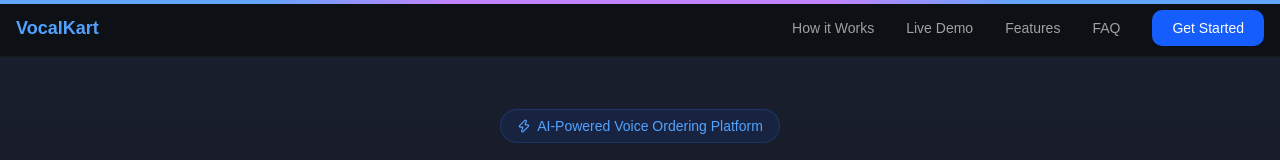
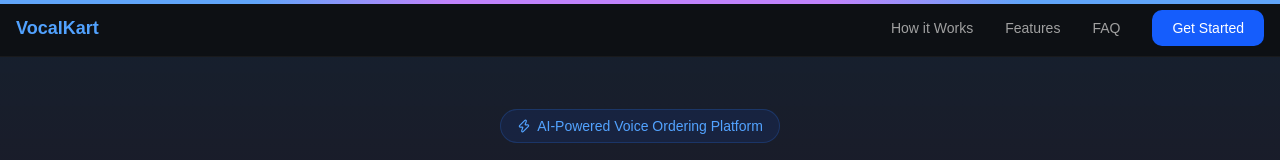
Before and after one commit to MAHADEVAN-007/voice-agent, a React (Vite) app in the folder frontend/: page / in a window 1280 px wide. Shown: the top 160 px of the page. Built offline with nearby package versions, Linux system fonts and the light colour scheme.

Commit message:
frontend fixed

```diff
--- a/frontend/src/pages/LandingPage.tsx
+++ b/frontend/src/pages/LandingPage.tsx
@@ -152,7 +152,6 @@
           <div className="hidden md:flex items-center gap-8 text-sm">
             {[
               { id: "how", label: "How it Works" },
-              { id: "demo", label: "Live Demo" },
               { id: "features", label: "Features" },
               { id: "faq", label: "FAQ" },
             ].map((link) => (
@@ -172,7 +171,6 @@
               <div className="flex flex-col p-4 gap-2 text-sm">
                 {[
                   { id: "how", label: "How it Works" },
-                  { id: "demo", label: "Live Demo" },
                   { id: "features", label: "Features" },
                   { id: "faq", label: "FAQ" },
                 ].map((link) => (
@@ -257,7 +255,7 @@
                       onClick={() => setCallStatus("idle")}
                       className="text-neutral-500 text-sm hover:text-white transition-colors underline"
                     >
-                      Cancel
+                      Back
                     </button>
                   </div>
                 ) : (
```
Also changed, not shown: 4 other files (tests, documents, lock files or other folders).
